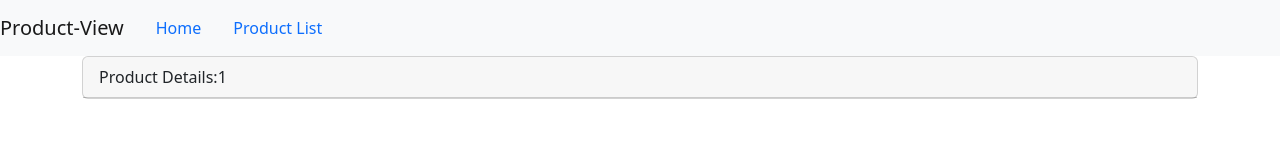
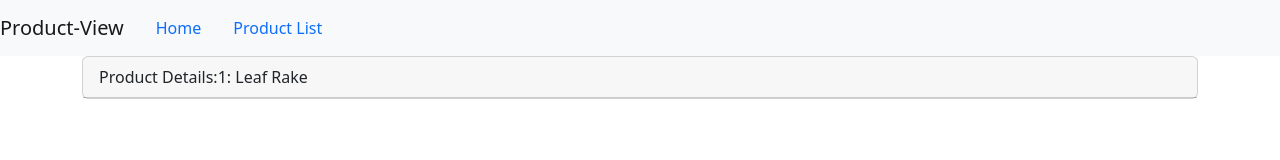
Before and after one commit to Dilan-Lakshitha/Product-view, an Angular app: page /products/1 in a window 1280 px wide. Shown: the top 160 px of the page. Built offline with nearby package versions, Linux system fonts and the light colour scheme.

Commit message:
Null and Undefined

```diff
--- a/src/app/products/products-detail.component.html
+++ b/src/app/products/products-detail.component.html
@@ -1,5 +1,5 @@
 <div class="card">
     <div class="card-header">
-        {{PageTitle}}
+        {{PageTitle + ': '+product?.productName}}
     </div>
 </div>
--- a/src/app/products/products-detail.component.ts
+++ b/src/app/products/products-detail.component.ts
@@ -1,18 +1,30 @@
-import { Component } from '@angular/core';
+import { Component, OnInit } from '@angular/core';
 import { ActivatedRoute } from '@angular/router';
+import { Iproduct } from './product';
 
 @Component({
   selector: 'app-products-detail',
   templateUrl: './products-detail.component.html',
   styleUrls: ['./products-detail.component.css']
 })
-export class ProductsDetailComponent {
-  PageTitle: string ='Product Details'
+export class ProductsDetailComponent implements OnInit {
+  PageTitle ='Product Details';
+  product:Iproduct|undefined;
   constructor(private route:ActivatedRoute){}
 
 
     ngOnInit(): void {
       const id=Number(this.route.snapshot.paramMap.get('id'));
       this.PageTitle +=`:${id}`;
+      this.product={
+      "productId": id,
+      "productName": "Leaf Rake",
+      "productCode": "GDN-0011",
+      "releaseDate": "March 19, 2021",
+      "description": "Leaf rake with 48-inch wooden handle.",
+      "price": 19.95,
+      "starRating": 3.2,
+      "imageUrl": "assets/images/leaf_rake.png"
+      }
     }
 }
```
